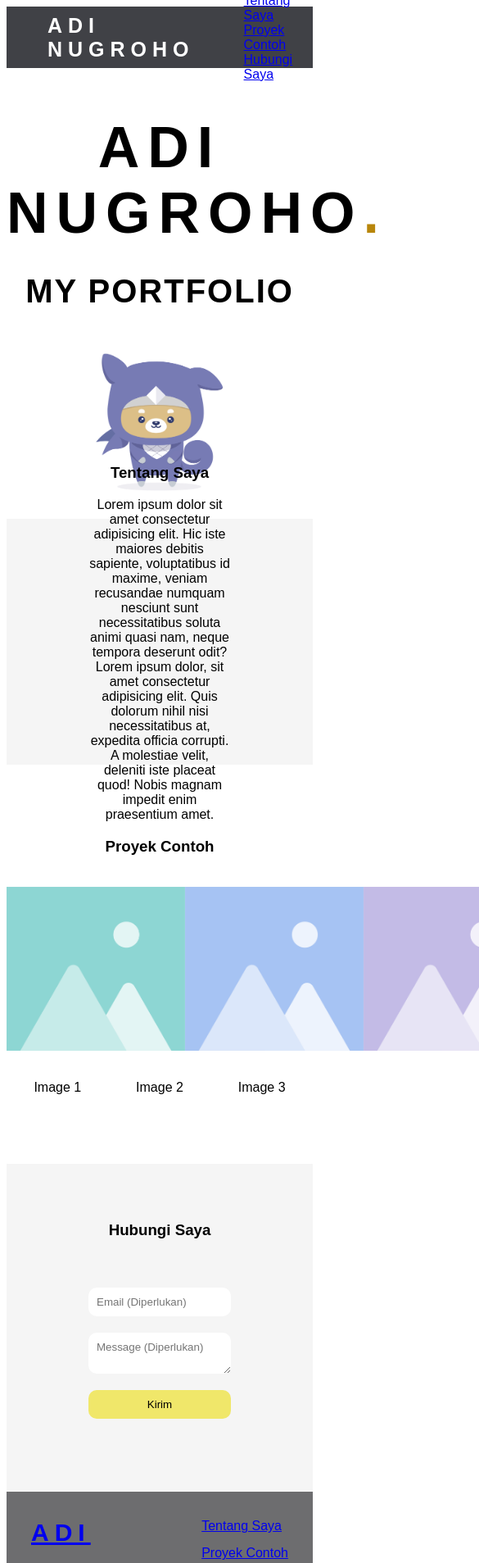
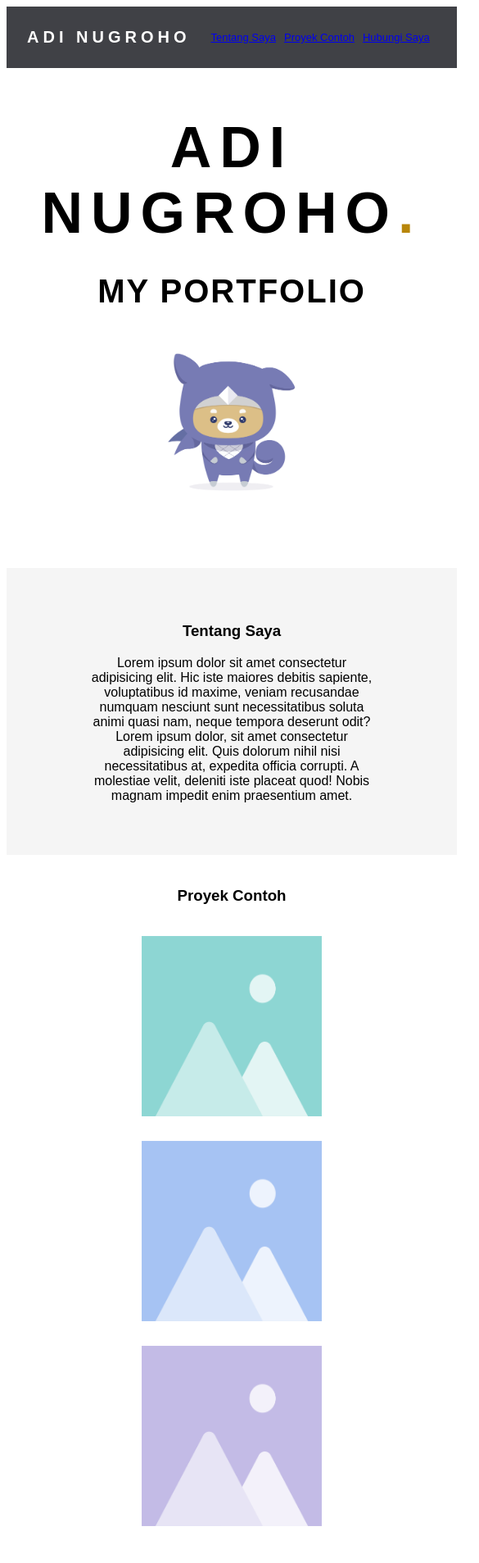
Before and after one commit to adadidii/NinjaKen-Project, a plain HTML site: page index.html in a window 390 px wide. Shown: the top 1907 px of the page at 82% size, 585 px wide, since content can reach past the window. Drawn offline with Linux system fonts and the light colour scheme; files whose address does not match are found by name.

Commit message:
Update responsive.css

```diff
--- a/responsive.css
+++ b/responsive.css
@@ -5,10 +5,71 @@
 
   .profile-title h1 {
     font-size: 70px;
-
   }
 
   .message-form {
     padding: 20px 100px;
   }
 }
+
+@media screen and (max-width: 480px) {
+  .header {
+    width: 550px;
+  }
+
+  .header-logo {
+    font-size: 20px;
+    letter-spacing: 5px;
+    padding-left: 25px;
+    padding-right: 5px;
+  }
+
+  .header-list li {
+    font-size: 13px;
+    margin-right: 10px;
+  }
+
+  .header-list ul {
+    padding-left: 20px;
+  }
+
+  .profile {
+    width: 550px;
+    margin: 0 auto;
+  }
+
+  .about {
+    width: 550px;
+    height: 350px;
+    margin-top: 60px;
+  }
+
+  .project {
+    width: 550px;
+    height: 900px;
+  }
+
+  .project h3 {
+    padding-top: 20px;
+  }
+
+  .project-image {
+    display: flex;
+    flex-direction: column;
+    align-items: center;
+  }
+
+  .project-image img {
+    height: 220px;
+    width: 220px;
+    padding-bottom: 30px;
+  }
+
+  .message {
+    width: 550px;
+  }
+
+  .footer {
+    width: 550px;
+  }
+}
```
Lines whose indentation alone changed are shown as unchanged.
